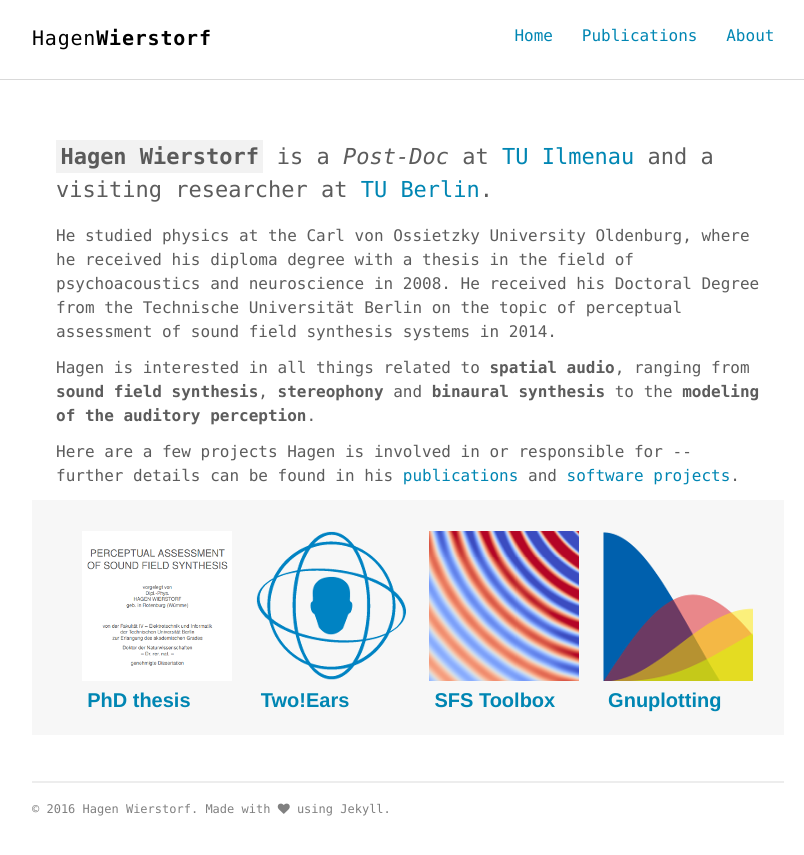
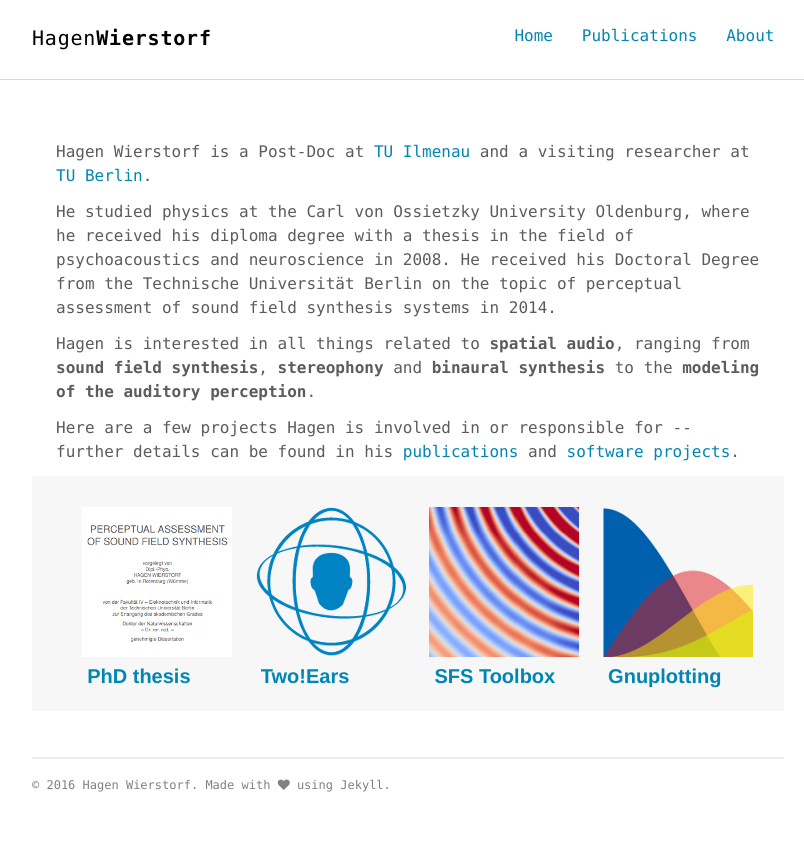
Before and after one commit to hagenw/hagenw.github.io, a Jekyll site: the page built from about/index.html, in a window 1280 px wide. Shown: the top 855 px of the page, without its empty margins (232-1036 px from the left). Built offline with Jekyll 4.4.1, drawn with Linux system fonts in a browser that asks for light colours; Markdown is read by kramdown in place of the engine named in the settings.

Commit message:
Remove highlights of author name

```diff
--- a/_includes/intro.html
+++ b/_includes/intro.html
@@ -1,7 +1,7 @@
 <section class="intro">
   <div class="container">
-    <p class="lead"><strong class="author-name" itemprop="name">{{ site.author.name }}</strong>
-    is a <em itemprop="jobTitle">{{ site.author.job }}</em> at
+    <p><span itemprop="name">{{ site.author.name }}</span>
+    is a <span itemprop="jobTitle">{{ site.author.job }}</span> at
     <a href="https://www.tu-ilmenau.de/en/audio-visual-technology/">TU Ilmenau</a>
     and a visiting researcher at <a href="https://www.aipa.tu-berlin.de">TU Berlin</a>.
     </p>
```
